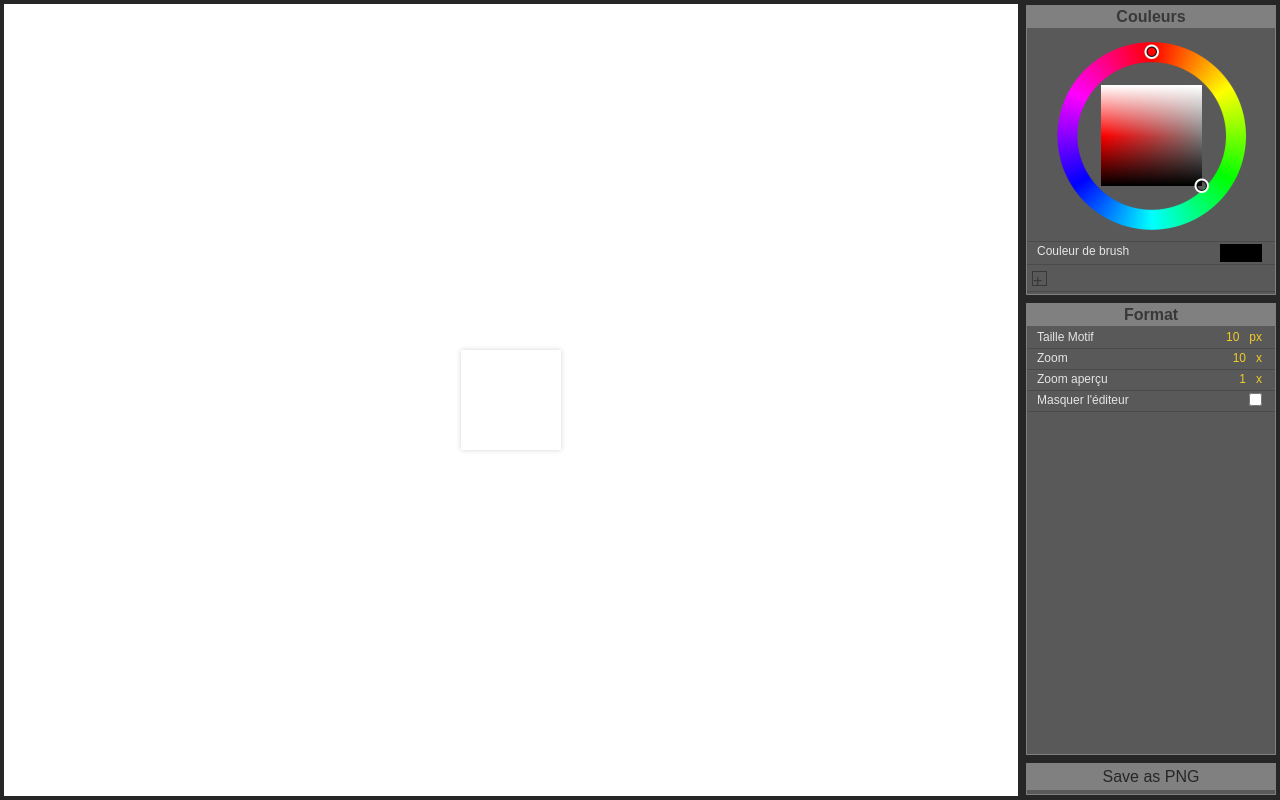
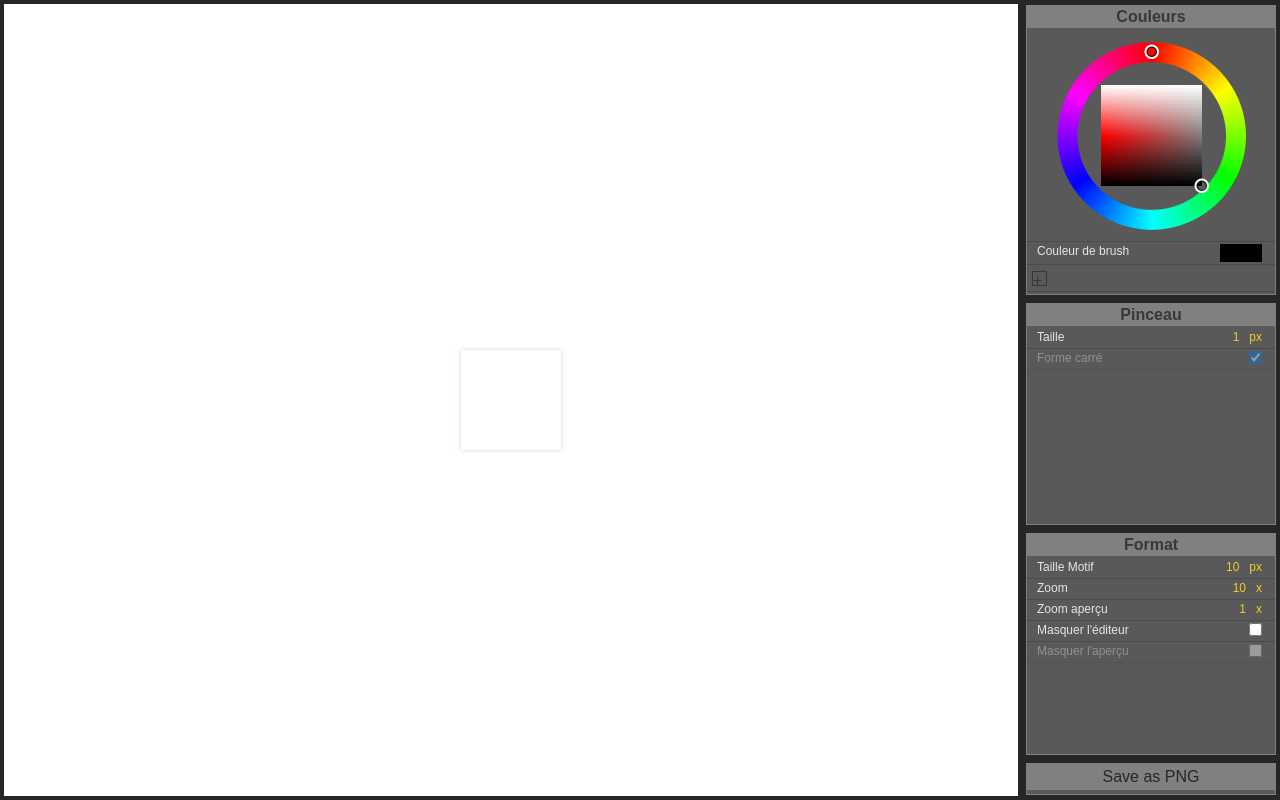
Before and after one commit to EliePse/Pattern-Creator, a plain HTML site: page index.html in a window 1280 px wide. Drawn offline with Linux system fonts and the light colour scheme.

Commit message:
Mise en place graphique de nouveaux outils

```diff
--- a/index.html
+++ b/index.html
@@ -38,6 +38,24 @@
 					</div>
 				</div>
 
+				<div class="panel" name="brush">
+
+					<h3>Pinceau</h3>
+
+					<div class="parameter" name="tools.brush.size">
+						<label>Taille</label>
+						<span class="unit">px</span>
+						<input type="text" value="1" />
+					</div>
+
+					<div class="parameter" name="tools.brush.type" disabled>
+						<label>Forme carré</label>
+						<span class="unit"></span>
+						<input type="checkbox" checked />
+					</div>
+
+				</div>
+
 				<div class="panel" name="format">
 
 					<h3>Format</h3>
@@ -66,6 +84,12 @@
 						<input type="checkbox" />
 					</div>
 
+					<div class="parameter" name="tools.format.showPreview" disabled>
+						<label>Masquer l'aperçu</label>
+						<span class="unit"></span>
+						<input type="checkbox" />
+					</div>
+
 				</div>
 
 				<div class="panel" name="save">
--- a/script.js
+++ b/script.js
@@ -31,7 +31,9 @@ $(function() {
 		brush : {
 			pos : {x: 0, y: 0},
 			color: '#000000',
-			isDrawing: false
+			isDrawing: false,
+			size: 1,
+			type: 0
 		}
 	};
 
@@ -94,7 +96,7 @@ $(function() {
 	$('.frame-tools .parameter input[type=checkbox]').on('mousedown', onChangeParameter);
 
 	$colorPicker = $('#colorpicker').farbtastic(changeBrushColor);
-	console.log($colorPicker)
+
 	$('.frame-tools .panel[name=colorPicker] .color-grid .color-cell.new').click(newColorCell);
 	$('.frame-tools .panel[name=colorPicker] .color-grid').on('click', '.color-cell:not(.new)', function() {
 
@@ -200,11 +202,14 @@ $(function() {
 
 		var node = TOOLS;
 
-		for(var i=1; i<path.length; i++) {
-
+		for(var i=1; i<path.length; i++)
 			node = node[path[i]];
 
-		}
+
+
+		if($this.parent().is('[disabled]'))
+			abort();
+
 
 		if(e.keyCode === 38) {
 
@@ -233,7 +238,6 @@ $(function() {
 
 		}
 
-
 		var rtn = modifyParameter(real_path, value);
 
 		if(!rtn) abort();
@@ -242,6 +246,7 @@ $(function() {
 
 		function abort() {
 			value = node;
+			console.log(value)
 			e.preventDefault();
 			return;
 		}
--- a/style.css
+++ b/style.css
@@ -242,6 +242,19 @@ html, body {
 
 }
 
+.panel .parameter[disabled] {
+
+	opacity: 0.4;
+	cursor: not-allowed;
+
+}
+
+.panel .parameter[disabled] * {
+
+	cursor: inherit;
+
+}
+
 .panel .parameter label {
 
 	float: left;
@@ -292,6 +305,14 @@ html, body {
 	color: #f2cb29;
 
 }
+
+
+
+
+
+
+
+
 
 .panel[name=colorPicker] {
 
```
